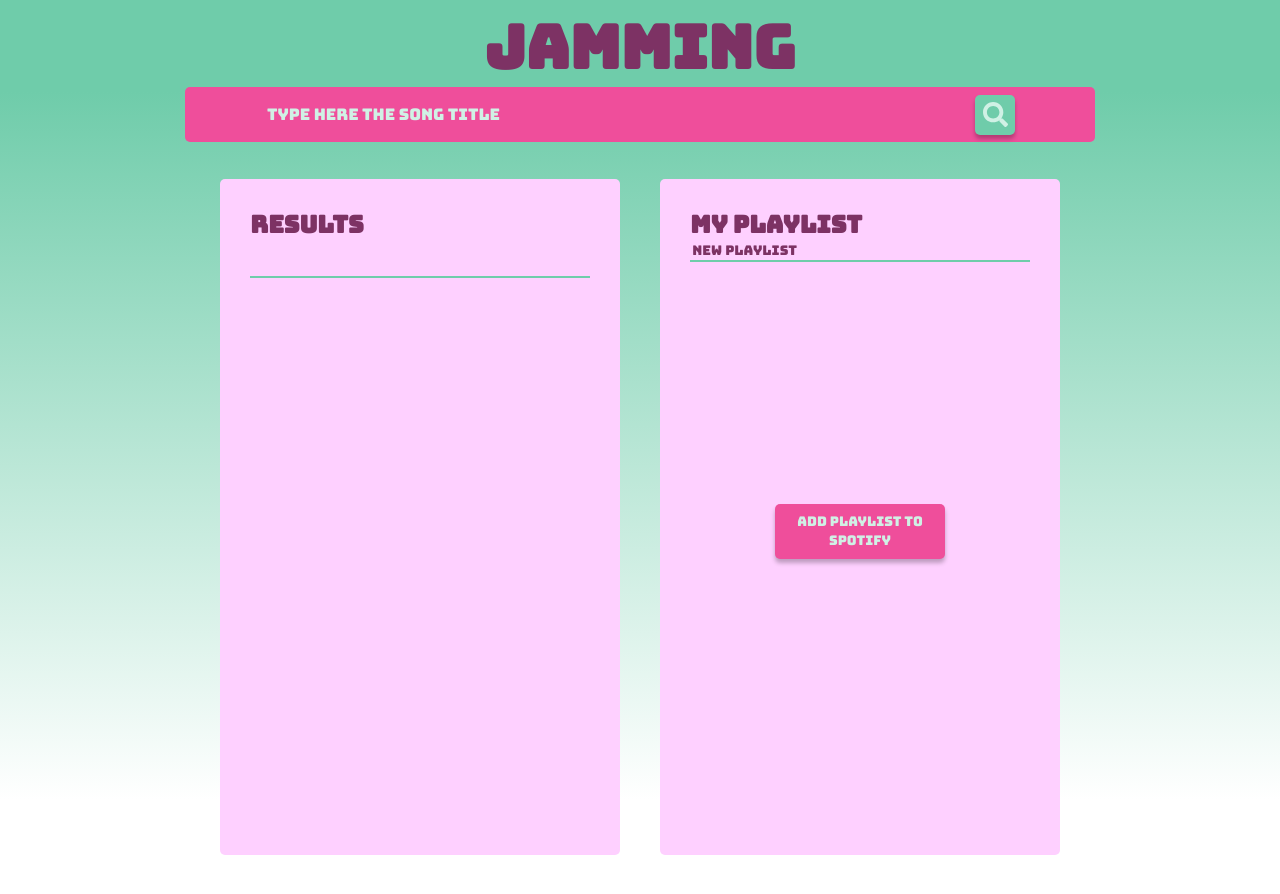
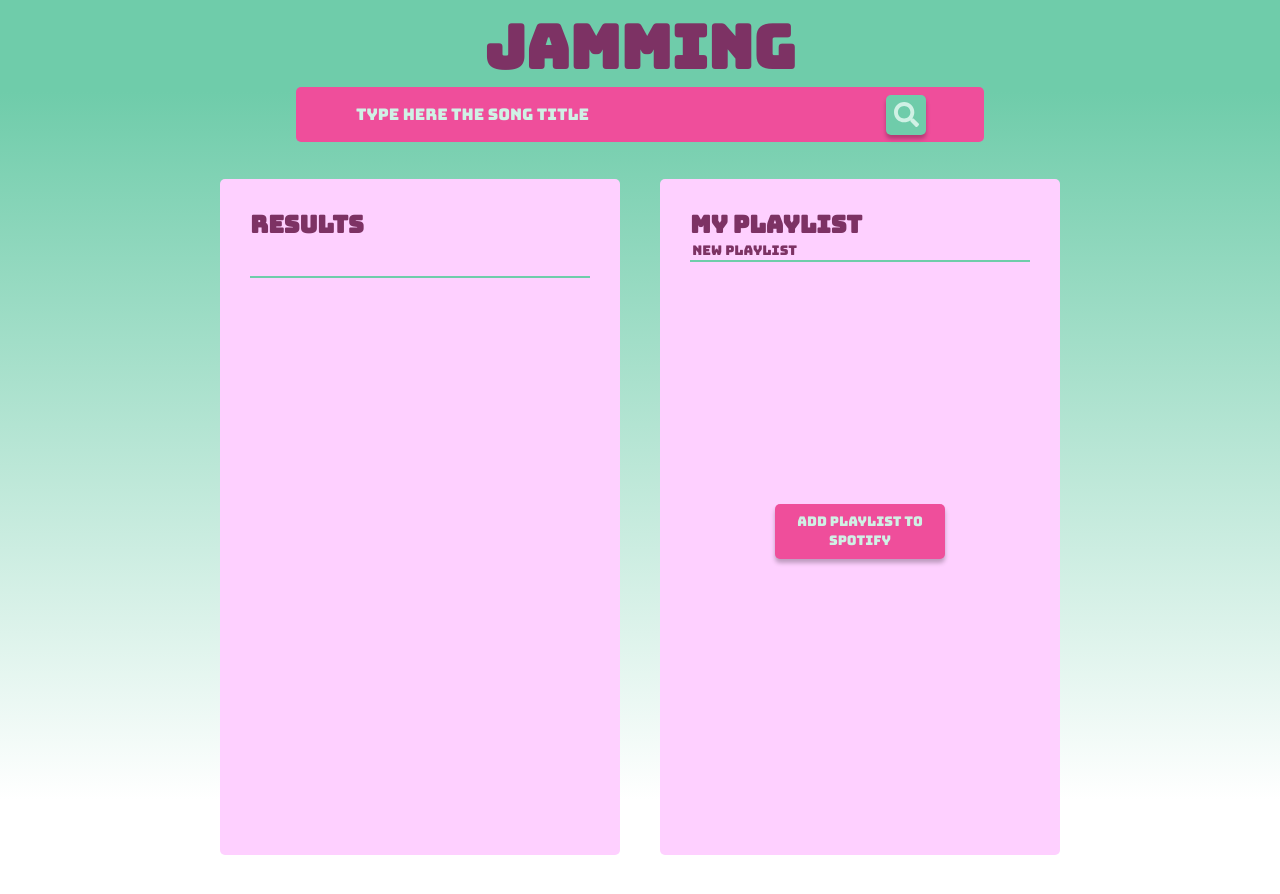
Before and after one commit to eliskaKli/Jamming-ReactApp, a React (Create React App) app: page / in a window 1280 px wide. Shown: the top 894 px of the page. Built offline with nearby package versions, Linux system fonts and the light colour scheme.

Commit message:
Search bar width change

```diff
--- a/src/components_styles/SearchBar.css
+++ b/src/components_styles/SearchBar.css
@@ -2,7 +2,7 @@
   background-color: rgba(239, 78, 155, 1);
   border-radius: 5px;
   width: auto;
-    max-width: 90%;
+  max-width: 68%;
   height: auto;
   min-width: 300px;
   /* padding: 10px; */
@@ -19,24 +19,24 @@ h3 {
 
 .SearchInput {
   font-size: 16px;
-    font-family: 'Bungee';
+  font-family: "Bungee";
   width: 60%;
   margin: 16px auto;
   border: 0px;
   padding: auto;
   background-color: transparent;
-    color: #D0F1E5;
+  color: #d0f1e5;
 }
 
 ::placeholder {
-    color: #D0F1E5;
+  color: #d0f1e5;
 }
 
 :-ms-input-placeholder {
-    color: #D0F1E5  ;
+  color: #d0f1e5;
 }
 
-.SearchBar button{
+.SearchBar button {
   background-image: url(../img/search-icon.svg);
   background-position: center;
   background-repeat: no-repeat;
@@ -57,15 +57,27 @@ h3 {
 } */
 
 .SearchBar button:active {
-    background-color: #4A8872;
+  background-color: #4a8872;
   box-shadow: inset 0px 4px 4px rgba(125, 50, 100, 0.61);
   top: 1px;
 }
 
 .SearchBar button:hover {
-    background-color: #4A8872;
+  background-color: #4a8872;
 }
 
 .SearchBar button:visited {
   background-color: rgba(111, 204, 170, 1);
 }
+
+@media only screen and (max-width: 1024px) {
+  .SearchBar {
+    max-width: 75%;
+  }
+}
+
+@media only screen and (max-width: 768px) {
+    .SearchBar {
+      max-width: 85%;
+    }
+  }
```
Lines whose indentation alone changed are shown as unchanged.
